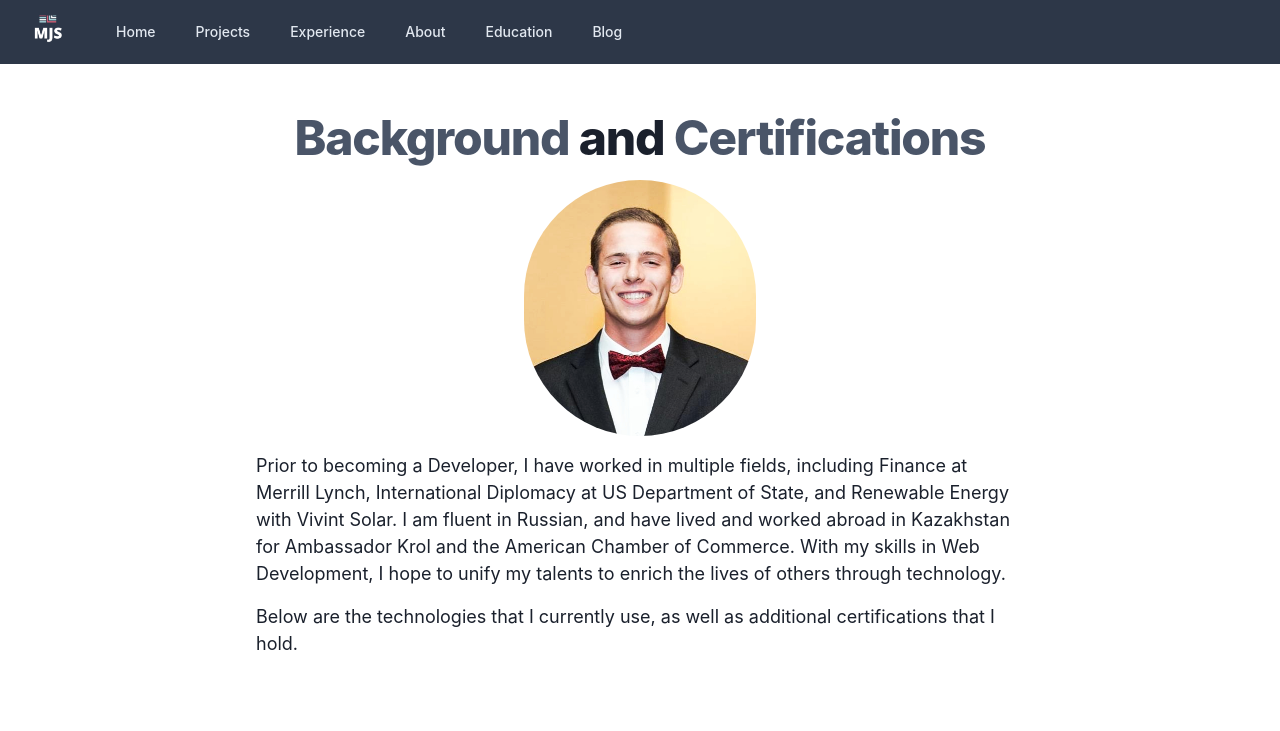
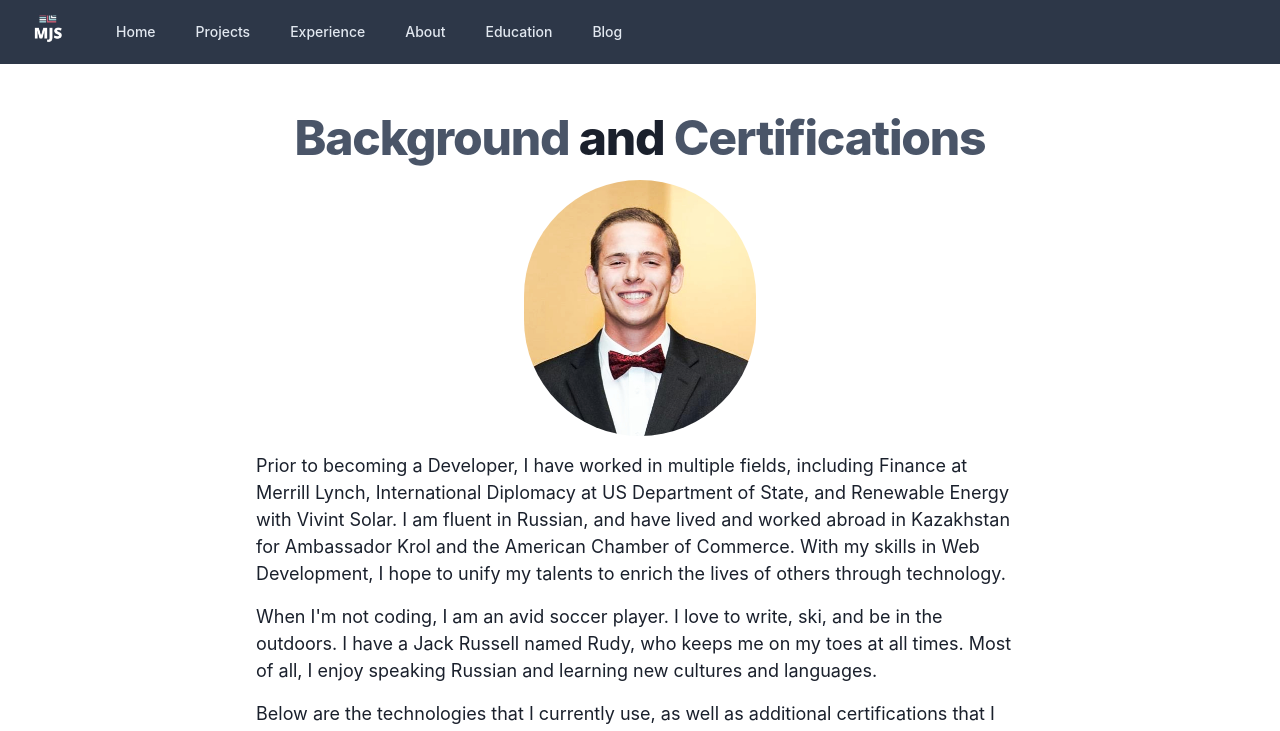
Before and after one commit to MichaelSchiumo/mjs-portfolio, a React (Create React App) app in the folder mjsportfolio/: page /about in a window 1280 px wide. Shown: the top 731 px of the page. Built offline with nearby package versions, Linux system fonts and the light colour scheme.

Commit message:
added text to about page

```diff
--- a/mjsportfolio/src/components/About.js
+++ b/mjsportfolio/src/components/About.js
@@ -26,6 +26,12 @@ const About = () => {
             for Ambassador Krol and the American Chamber of Commerce. With my
             skills in Web Development, I hope to unify my talents to enrich the
             lives of others through technology.
+          </p>
+          <p class='max-w-3xl text-sm mt-4 lg:text-lg lg:mt-4 text-gray-900 mx-auto pr-6 lg:pr-0 text-left'>
+            When I'm not coding, I am an avid soccer player. I love to write,
+            ski, and be in the outdoors. I have a Jack Russell named Rudy, who
+            keeps me on my toes at all times. Most of all, I enjoy speaking
+            Russian and learning new cultures and languages.
           </p>
           <p class='max-w-3xl mt-4 text-sm lg:text-lg lg:mt-4 text-gray-900 mx-auto pr-6 lg:pr-0 text-left'>
             Below are the technologies that I currently use, as well as
```
